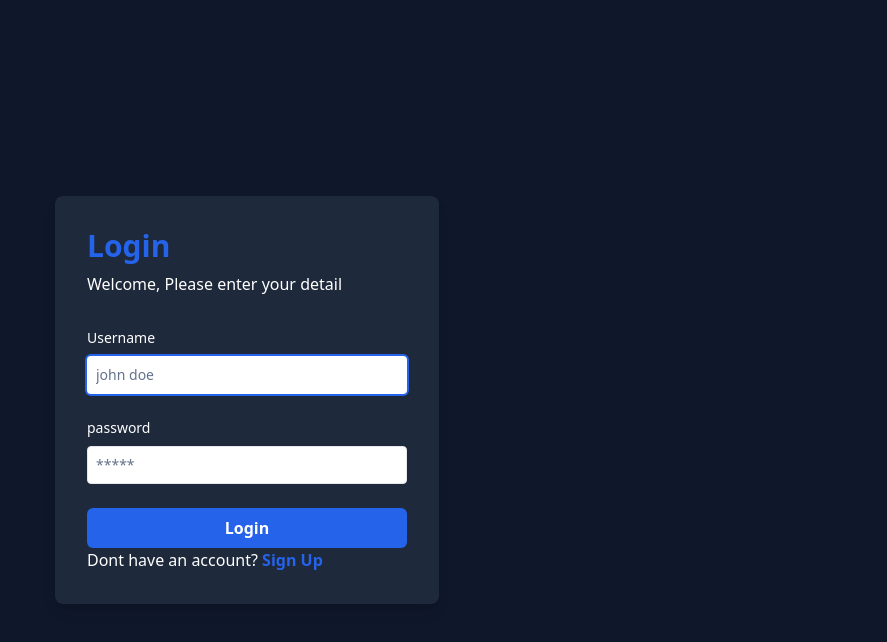
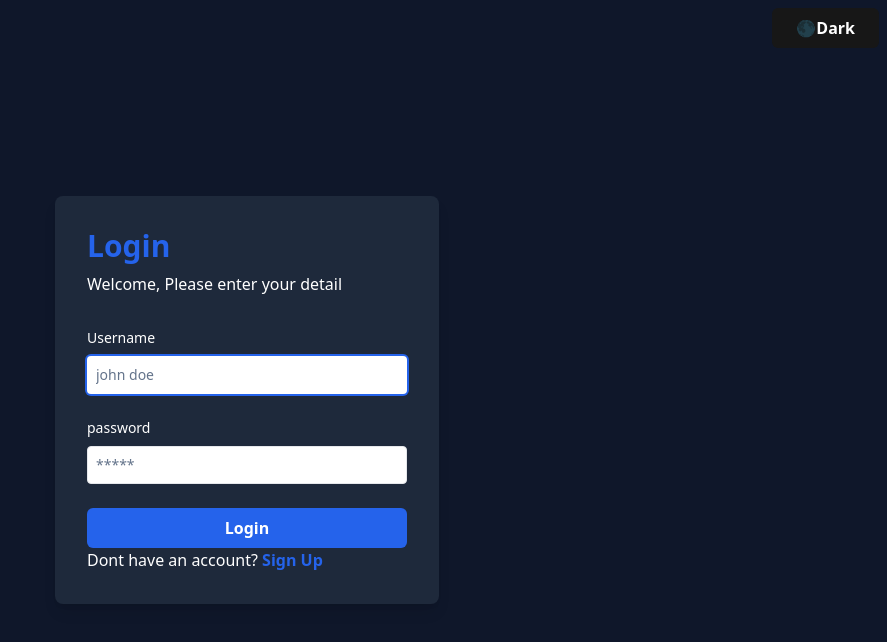
Before and after one commit to HaqqiS/ReactVite-TailwindCSS, a React (Vite) app: page /login in a window 1280 px wide. Shown: the top 642 px of the page, without its empty margins (393-1280 px from the left). Built offline with nearby package versions, Linux system fonts and the light colour scheme.

Commit message:
v1.23 useContext DarkMode

```diff
--- a/src/Pages/products.jsx
+++ b/src/Pages/products.jsx
@@ -1,9 +1,10 @@
 import CardProduct from "../components/Fragments/CardProduct";
-import { React, useEffect, useState } from "react";
+import { React, useContext, useEffect, useState } from "react";
 import { getProducts } from "../services/product.service";
 import { useLogin } from "../hooks/useLogin";
 import TableCart from "../components/Fragments/TableCart";
 import Navbar from "../components/Layouts/Navbar";
+import { DarkMode } from "../context/DarkMode";
 
 const ProductsPage = () => {
     //* state untuk menyimpan data cart
@@ -15,6 +16,8 @@ const ProductsPage = () => {
     // const [totalPrice, setTotalPrice] = useState(0);
 
     const [products, setProducts] = useState([]);
+
+    const { isDarkMode } = useContext(DarkMode);
 
     useLogin();
 
@@ -65,9 +68,9 @@ const ProductsPage = () => {
 
     return (
         <div className="container min-h-screen mx-auto relative">
-            {/* <Navbar /> */}
+            <Navbar />
 
-            <div className="flex py-24">
+            <div className={`flex py-24 ${isDarkMode ? "bg-slate-900" : "bg-slate-100"}`}>
                 <div className="flex flex-wrap justify-center items-center  gap-4 w-9/12">
                     {products.length > 0 &&
                         products.map((product) => (
@@ -87,7 +90,7 @@ const ProductsPage = () => {
                         ))}
                 </div>
                 <div className="w-3/12">
-                    <h1 className="text-3xl font-bold text-white mt-3">Cart</h1>
+                    <h1 className="text-3xl font-bold text-blue-500 mt-3">Cart</h1>
                     <TableCart products={products} />
                 </div>
             </div>
--- a/src/components/Fragments/TableCart.jsx
+++ b/src/components/Fragments/TableCart.jsx
@@ -1,10 +1,13 @@
 /* eslint-disable react/prop-types */
-import React, { useEffect, useRef, useState } from "react";
+import React, { useContext, useEffect, useRef, useState } from "react";
 import { useSelector } from "react-redux";
+import { DarkMode } from "../../context/DarkMode";
 const TableCart = (props) => {
     const { products } = props;
     const cart = useSelector((state) => state.cart.data);
     const [totalPrice, setTotalPrice] = useState(0);
+    const { isDarkMode } = useContext(DarkMode);
+
     //* Saat state cart berubah, maka akan menjalankan useEffect ini.
     // Didalam useEffect ini, kita akan menghitung total harga dari cart
     // dan mengisikan ke state totalPrice dengan menggunakan setTotalPrice.
@@ -36,7 +39,11 @@ const TableCart = (props) => {
     }, [cart]);
 
     return (
-        <table className="table-auto text-left border-separate  border-spacing-x-3">
+        <table
+            className={`table-auto text-left border-separate  border-spacing-x-3 ${
+                isDarkMode ? "text-white" : "text-black"
+            }`}
+        >
             <thead>
                 <tr>
                     <th>Name</th>
--- a/src/components/Layouts/AuthLayouts.jsx
+++ b/src/components/Layouts/AuthLayouts.jsx
@@ -1,18 +1,29 @@
 /* eslint-disable react/prop-types */
-import React from "react";
+import React, { useContext } from "react";
 import { Link } from "react-router-dom";
+import { DarkMode } from "../../context/DarkMode";
+import Button from "../Elements/Button";
 
 const AuthLayouts = (props) => {
     const { children, title, type } = props;
+    const { isDarkMode, setIsDarkMode } = useContext(DarkMode);
+    // console.log("isDarkMode : ", isDarkMode);
+
     return (
-        <div className="flex justify-center min-h-screen items-center bg-slate-900">
+        <div
+            className={`flex justify-center min-h-screen items-center bg-slate-900 ${
+                isDarkMode ? "bg-slate-900" : "bg-slate-100"
+            } `}
+        >
+            <Button
+                classname="absolute top-2 right-2 bg-neutral-900 text-white rounded-2xl"
+                onClick={() => setIsDarkMode(!isDarkMode)}
+            >
+                {isDarkMode ? "☀️Light" : "🌑Dark"}
+            </Button>
             <div className="w-full max-w-sm text-white bg-slate-800 rounded-lg shadow-lg p-8 ">
-                <h1 className="text-3xl font-bold mb-2 text-blue-600">
-                    {title}
-                </h1>
-                <p className="font-medium mb-8">
-                    Welcome, Please enter your detail
-                </p>
+                <h1 className="text-3xl font-bold mb-2 text-blue-600">{title}</h1>
+                <p className="font-medium mb-8">Welcome, Please enter your detail</p>
                 {children}
                 <Navigation type={type} />
 
--- a/src/components/Layouts/Navbar.jsx
+++ b/src/components/Layouts/Navbar.jsx
@@ -1,13 +1,16 @@
-import React, { useEffect, useState } from "react";
+import React, { useContext, useEffect, useState } from "react";
 import { Link } from "react-router-dom";
 import Button from "../Elements/Button";
 import { useLogin } from "../../hooks/useLogin";
 import { useSelector } from "react-redux";
+import { DarkMode } from "../../context/DarkMode";
+
 const Navbar = () => {
     console.log("Navbar is rendering");
     const username = useLogin();
     const [totalCart, setTotalCart] = useState(0);
     const cart = useSelector((state) => state.cart.data);
+    const { isDarkMode, setIsDarkMode } = useContext(DarkMode);
 
     useEffect(() => {
         const sum = cart.reduce((acc, item) => {
@@ -25,17 +28,23 @@ const Navbar = () => {
         <nav className="bg-slate-800 h-20 w-full top-0 left-0 fixed z-10 flex justify-between items-center px-20">
             <div className="text-white">Logo</div>
             <div className="space-x-4 flex items-center">
-                <a
-                    href="/profile"
+                <Link
+                    to="/profile"
                     className="px-4 py-2 text-white capitalize  rounded-lg hover:bg-slate-700"
                 >
                     {username}
-                </a>
+                </Link>
                 <div className="px-4 py-2 text-white   rounded-lg hover:bg-slate-700">
                     🛒 {totalCart}
                 </div>
                 <Button classname="bg-rose-600" onClick={handleLogout}>
                     Logout
+                </Button>
+                <Button
+                    classname=" bg-neutral-900 text-white rounded-2xl"
+                    onClick={() => setIsDarkMode(!isDarkMode)}
+                >
+                    {isDarkMode ? "☀️Light" : "🌑Dark"}
                 </Button>
             </div>
         </nav>
--- /dev/null
+++ b/src/context/DarkMode.jsx
@@ -0,0 +1,17 @@
+/* eslint-disable react/prop-types */
+import React, { createContext, useState } from "react";
+
+const DarkModeContext = createContext();
+
+const DarkModeContextProvider = ({ children }) => {
+    const [isDarkMode, setIsDarkMode] = useState(false);
+
+    return (
+        <DarkModeContext.Provider value={{ isDarkMode, setIsDarkMode }}>
+            {children}
+        </DarkModeContext.Provider>
+    );
+};
+
+export const DarkMode = DarkModeContext;
+export default DarkModeContextProvider;
```
Also changed, not shown: src/main.jsx (+5 -3 lines), src/context/TotalPriceContect.jsx (added).
